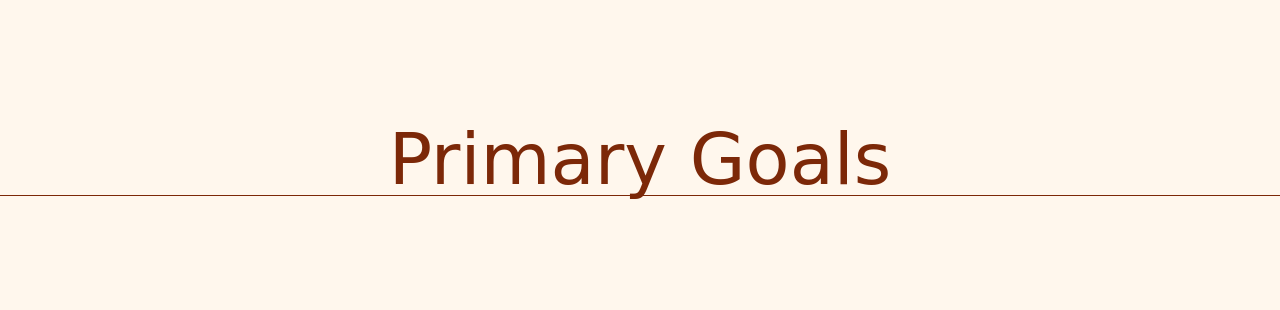
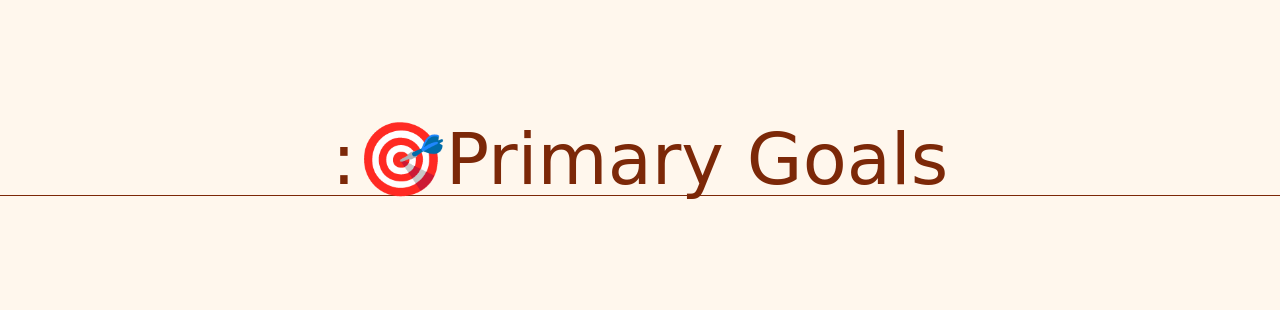
Before and after one commit to Brooklyn-STEAM/innerlight, a website built with Vite: page src/pages/about.html in a window 1280 px wide. Shown: the part 980-1290 px from the top of the page. Built offline with nearby package versions, Linux system fonts and the light colour scheme.

Commit message:
Stephen curry (#85)

```diff
--- a/src/pages/about.html
+++ b/src/pages/about.html
@@ -109,7 +109,7 @@
     </div>
   </div>
 
-  <h3 class="text-7xl text-center font-medula mt-32">Primary Goals</h3>
+  <h3 class="text-7xl text-center font-medula mt-32">:🎯Primary Goals</h3>
   <hr>
   <br>
   <br>
```
